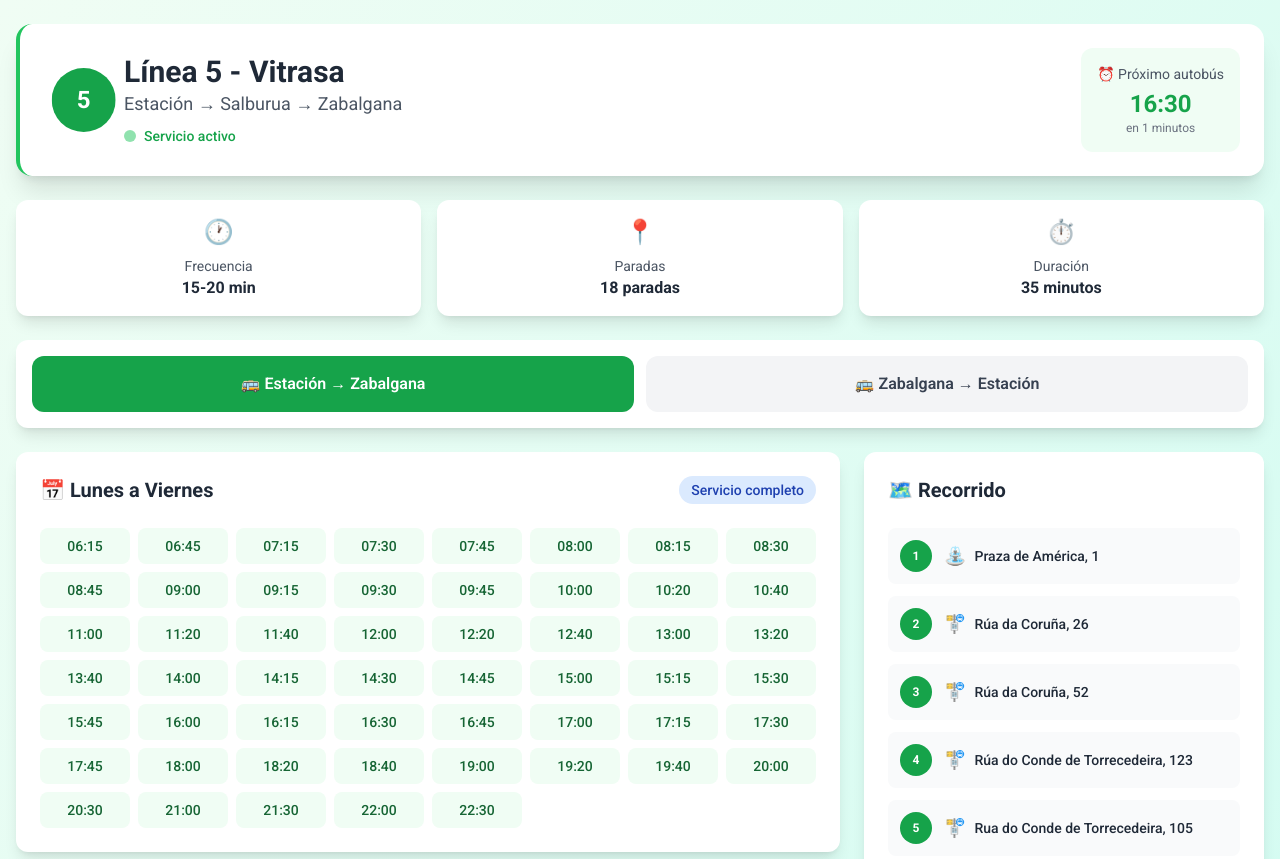
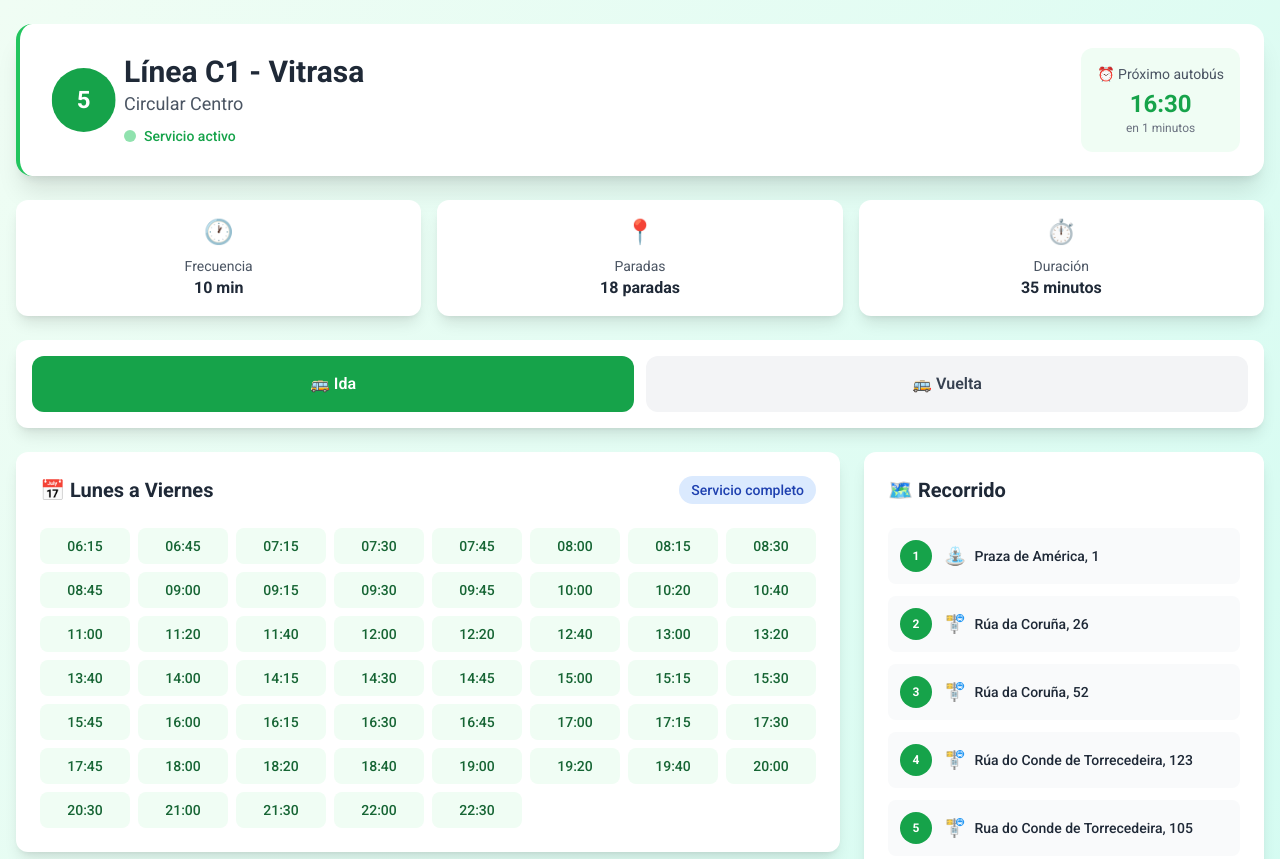
Before and after one commit to lucasmaneirodelatm-dot/vitrasa, a plain HTML site: page detalleBusLine/1.html in a window 1280 px wide. Shown: the top 859 px of the page. Drawn offline with nearby package versions, Linux system fonts and the light colour scheme.

Commit message:
Update bus line details and frequency information

```diff
--- a/detalleBusLine/1.html
+++ b/detalleBusLine/1.html
@@ -27,8 +27,8 @@
                         5
                     </div>
                     <div>
-                        <h1 class="text-3xl font-bold text-gray-800">Línea 5 - Vitrasa</h1>
-                        <p class="text-gray-600 text-lg">Estación → Salburua → Zabalgana</p>
+                        <h1 class="text-3xl font-bold text-gray-800">Línea C1 - Vitrasa</h1>
+                        <p class="text-gray-600 text-lg">Circular Centro</p>
                         <div class="flex items-center mt-2">
                             <div class="w-3 h-3 bg-green-500 rounded-full animate-pulse mr-2"></div>
                             <span class="text-sm text-green-600 font-medium">Servicio activo</span>
@@ -48,7 +48,7 @@
             <div class="bg-white rounded-xl shadow-lg p-4 text-center">
                 <div class="text-2xl mb-2">🕐</div>
                 <div class="text-sm text-gray-600">Frecuencia</div>
-                <div class="font-bold text-gray-800">15-20 min</div>
+                <div class="font-bold text-gray-800">10 min</div>
             </div>
             <div class="bg-white rounded-xl shadow-lg p-4 text-center">
                 <div class="text-2xl mb-2">📍</div>
@@ -66,10 +66,10 @@
         <div class="bg-white rounded-xl shadow-lg p-4 mb-6">
             <div class="flex flex-col sm:flex-row space-y-2 sm:space-y-0 sm:space-x-3">
                 <button onclick="changeDirection('ida')" id="btnIda" class="flex-1 bg-green-600 text-white py-4 px-6 rounded-xl font-semibold transition-all hover:bg-green-700 transform hover:scale-105">
-                    🚌 Estación → Zabalgana
+                    🚌 Ida
                 </button>
                 <button onclick="changeDirection('vuelta')" id="btnVuelta" class="flex-1 bg-gray-100 text-gray-700 py-4 px-6 rounded-xl font-semibold transition-all hover:bg-gray-200 transform hover:scale-105">
-                    🚌 Zabalgana → Estación
+                    🚌 Vuelta
                 </button>
             </div>
         </div>
```
